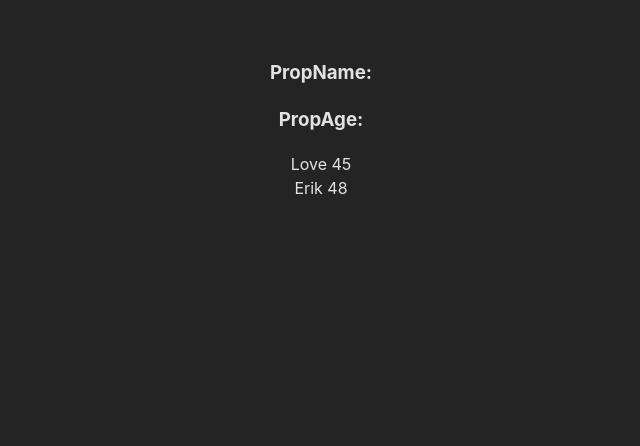
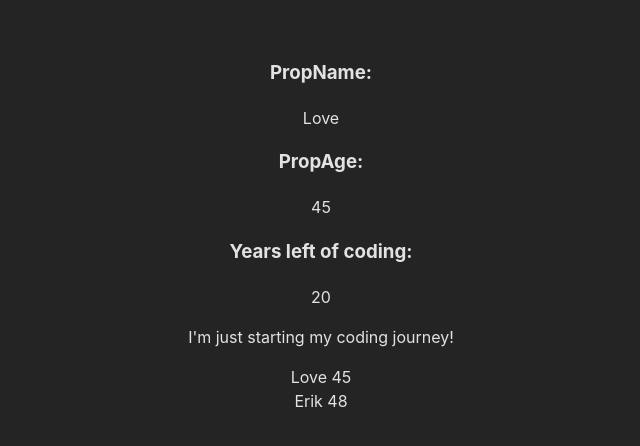
Before and after one commit to DefyCab/genericComponentsTS, a React (Vite) app: page / in a window 1280 px wide. Shown: the top 446 px of the page, without its empty margins (319-959 px from the left). Built offline with nearby package versions, Linux system fonts and the light colour scheme.

Commit message:
passing typesafe props from children component

```diff
--- a/src/App.tsx
+++ b/src/App.tsx
@@ -5,7 +5,9 @@ import "./App.css"
 export default function App() {
   return (
     <>
-      <Child />
+      <Child name="Love" age={45}>
+        I'm just starting my coding journey!
+      </Child>
       <List
         data={[
           { id: 1, name: "Love", age: 45 },
--- a/src/Chilld.tsx
+++ b/src/Chilld.tsx
@@ -1,9 +1,9 @@
 import { ReactNode } from "react"
 
-type Childprops = {
-    name: string
-    age: number
-    children?: ReactNode
+type ChildProps = {
+  name: string
+  age: number
+  children?: ReactNode
 }
 
 export function Child({ name, age, children }: ChildProps) {
@@ -11,6 +11,8 @@ export function Child({ name, age, children }: ChildProps) {
     <div>
       <h3> PropName: </h3> {name}
       <h3> PropAge: </h3> {age}
+      <h3> Years left of coding: </h3> {65 - age}
+      <p>{children}</p>
     </div>
   )
 }
```
